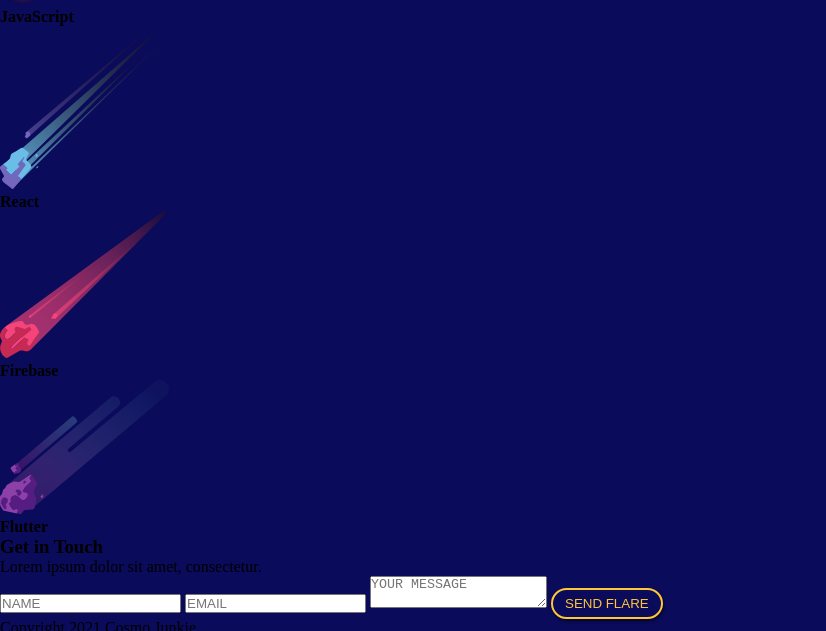
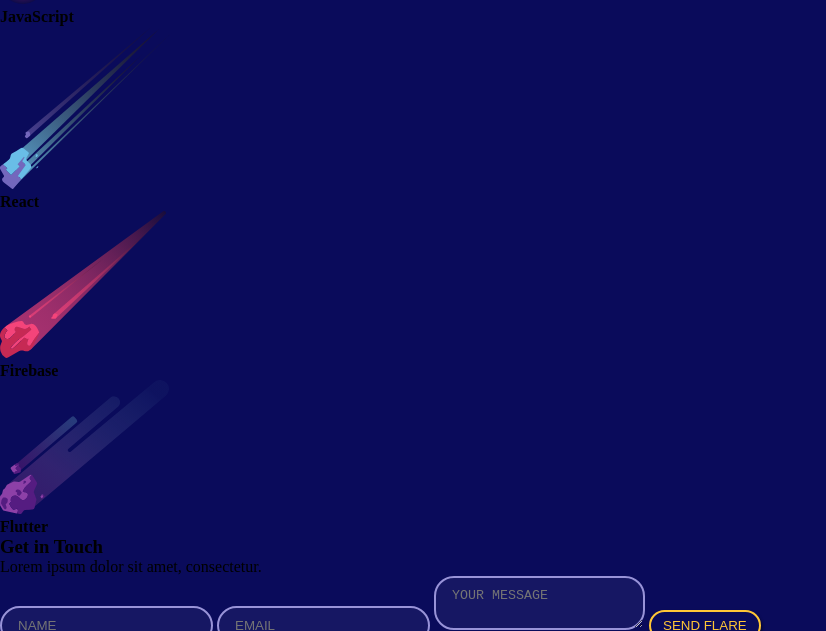
Before and after one commit to Jack112-create/cosmo-junkie, a plain HTML site: page index.html in a window 1280 px wide. Shown: the part 2218-2849 px from the top of the page, without its empty margins (0-826 px from the left). Drawn offline with Linux system fonts and the light colour scheme.

Commit message:
Add input & textarea styles

```diff
--- a/style.css
+++ b/style.css
@@ -37,3 +37,12 @@
   color: #222;
   background: var(--primary);
 }
+
+input,
+textarea {
+  background: rgba(255, 255, 255, 0.05);
+  padding: 10px 16px;
+  border-radius: 20px;
+  border: 2px solid #9893d8;
+  color: #f2f2f2;
+}
```
